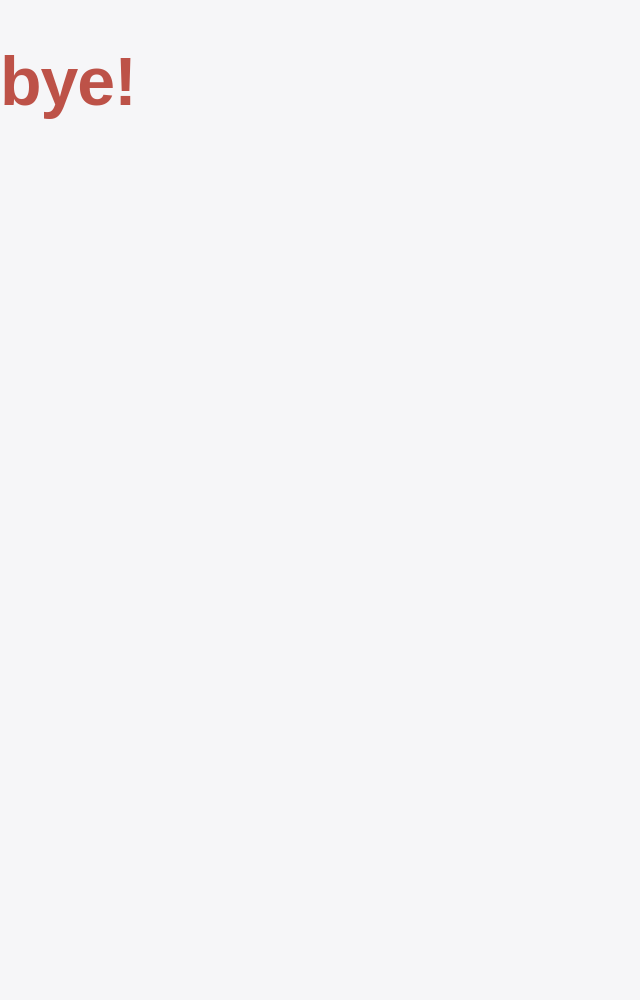
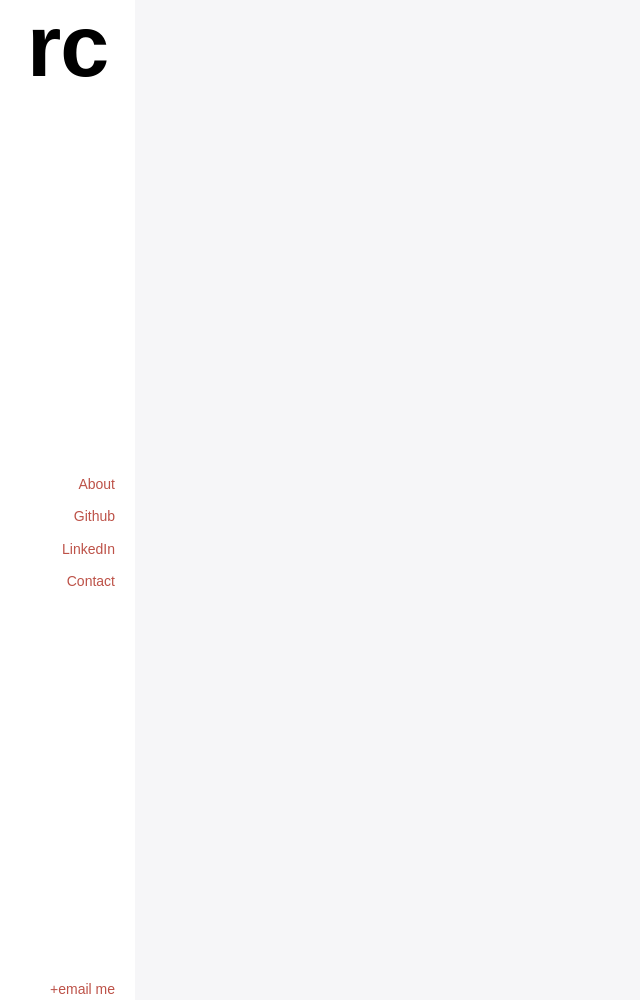
Before and after one commit to ryancodee/design_code_personal_website, a Jekyll site: the page built from index.html, in a window 1280 px wide and 1000 px high. Shown: the whole window, without its empty margins (0-640 px from the left). Built offline with Jekyll 4.4.1, drawn with Linux system fonts in a browser that asks for light colours; Markdown is read by kramdown in place of the engine named in the settings.

Commit message:
Added header flex design

```diff
--- /dev/null
+++ b/_includes/header.html
@@ -0,0 +1 @@
+<header><div class="header-position"><h1 class="logo">rc</h1><nav class="site-nav"><ul><li><a href="#about">About</a></li><li><a href="#github">Github</a></li><li><a href="#linkedin">LinkedIn</a></li><li><a href="#contact">Contact</a></li></ul></nav><a href="mailto:ryanjosephcruz1@gmail.com" class="email-link">+email me</a></div></header>
--- a/_includes/hello.html
+++ /dev/null
@@ -1 +0,0 @@
-<h1> bye!</h1>
--- a/_jadefiles/hello.jade
+++ /dev/null
@@ -1 +0,0 @@
-h1  hello!
--- /dev/null
+++ b/assets/css/3-layouts/home.sass
@@ -0,0 +1,4 @@
+.home-wrap
+    // gets header to full height of the page
+    display: flex
+    min-height: 100vh
--- a/assets/css/main.css
+++ b/assets/css/main.css
@@ -448,3 +448,51 @@ body {
   color: #2E2D33;
   -webkit-font-smoothing: antialiased;
   -webkit-text-size-adjust: 100%; }
+
+.home-wrap header {
+  width: 135px;
+  background: white;
+  padding: 30px 0; }
+  .home-wrap header .header-position {
+    position: fixed;
+    top: 0;
+    left: 0;
+    bottom: 0;
+    width: 135px;
+    display: -webkit-box;
+    display: -ms-flexbox;
+    display: flex;
+    -webkit-box-orient: vertical;
+    -webkit-box-direction: normal;
+        -ms-flex-direction: column;
+            flex-direction: column;
+    -webkit-box-pack: justify;
+        -ms-flex-pack: justify;
+            justify-content: space-between; }
+  .home-wrap header .logo {
+    text-align: center;
+    size: contain;
+    color: black;
+    height: 88px;
+    padding: 0;
+    margin: 0;
+    font-size: 88px; }
+  .home-wrap header .site-nav ul {
+    list-style: none;
+    margin: 20px 0;
+    padding: 0 20px 0 0;
+    text-align: right; }
+    .home-wrap header .site-nav ul li {
+      margin-bottom: 10px; }
+      .home-wrap header .site-nav ul li:last-child {
+        margin-bottom: 0; }
+  .home-wrap header .email-link {
+    display: block;
+    text-align: right;
+    padding-right: 20px; }
+
+.home-wrap {
+  display: -webkit-box;
+  display: -ms-flexbox;
+  display: flex;
+  min-height: 100vh; }
--- a/assets/css/main.scss
+++ b/assets/css/main.scss
@@ -2,4 +2,8 @@
 @import "0-tools/normalize";
 
 @import "1-base/vars";
-@import "1-base/base"
+@import "1-base/base";
+
+@import "2-modules/header";
+
+@import "3-layouts/home";
--- a/index.html
+++ b/index.html
@@ -3,4 +3,13 @@ layout: default
 title: Your New Jekyll Site
 ---
 
-{% include hello.html %}
+<div class="home-wrap">
+    {% include header.html %}
+
+    <div class="home-sections">
+        <!-- home sections -->
+        <div style="height: 1000px">
+
+        </div>
+    </div>
+</div>
```
Also changed, not shown: _jadefiles/header.jade (added, +13 -0 lines), assets/css/2-modules/header.sass (added, +41 -0 lines).
